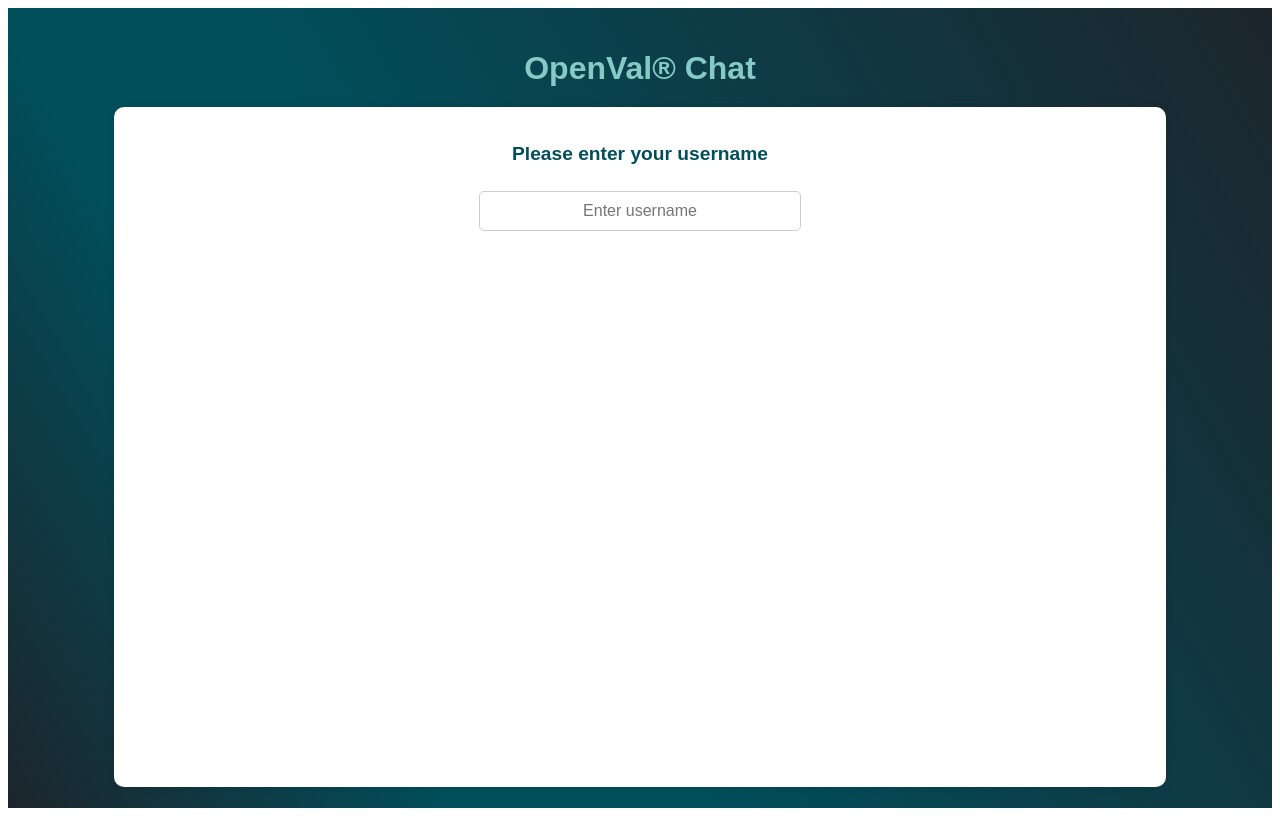
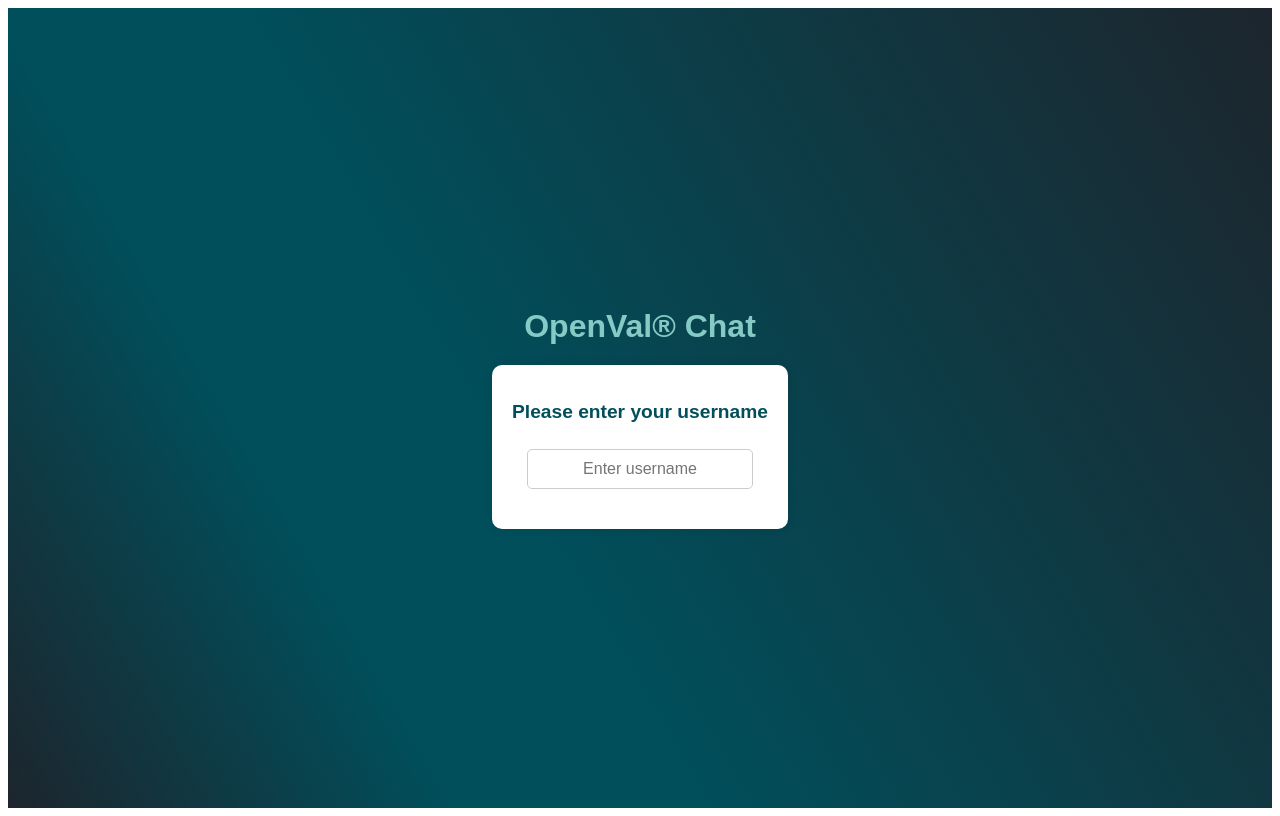
Before and after one commit to mikec1233/RAGdemo, a React (Vite) app in the folder frontend/rag_frontend/: page / in a window 1280 px wide. Built offline with nearby package versions, Linux system fonts and the light colour scheme.

Commit message:
adjusted chat container

```diff
--- a/frontend/rag_frontend/src/App.css
+++ b/frontend/rag_frontend/src/App.css
@@ -20,8 +20,8 @@
 
   .chat-container {
     background-color: #fff;
-    width: 80%;
-    height: 80%;
+    max-width: 80%;
+    max-height: 80%;
 
     /*
     width: 400px;
@@ -49,25 +49,12 @@
     background-color: #e1ffc7;
     padding: 10px;
     border-radius: 20px;
-    margin-bottom: 5px;
+    margin-bottom: 15px;
     font-size: 0.9rem;
     line-height: 1.5;
     max-width: 60%;
     align-self: flex-end;
     word-wrap: break-word;
-    /*
-        background-color: #0084ff;  A light blue background
-        color: #ffffff; White text color
-        padding: 10px; /* Padding around the text
-        border-radius: 20px; /* Rounded corners
-        margin: 10px 0; /* Spacing around the message
-        max-width: 60%; /* Limit the width of the message box
-        align-self: flex-end; /* Aligns the message to the right
-        font-family: Arial, sans-serif; /* Font styling
-        font-size: 14px;
-        word-wrap: break-word; /* Ensures long words wrap to the next line
-        text-align: left;
-    */
   }
   .user-message-container {
     display: flex;
@@ -82,23 +69,13 @@
     font-size: 0.9rem;
     line-height: 1.5;
     max-width: 60%;
-    /*
-    background-color: #2898ec;
-    padding: 10px;
-    border-radius: 5px;
-    font-size: 0.9rem;
-    color: #fff;
-    font-weight: medium;
-    position: relative;
-    width: 184.5px;
-    margin-left: auto;
-    text-align: left;
-    */
+    align-self: flex-start;
+    word-wrap: break-word;
   }
 
   .bot-message-container {
     display: flex;
-    justify-content: flex-start; /* Aligns bots's messages to the left */
+    justify-content: flex-start; /* Aligns bot's messages to the left */
   }
 
   /* Chat Form Styles */
```
